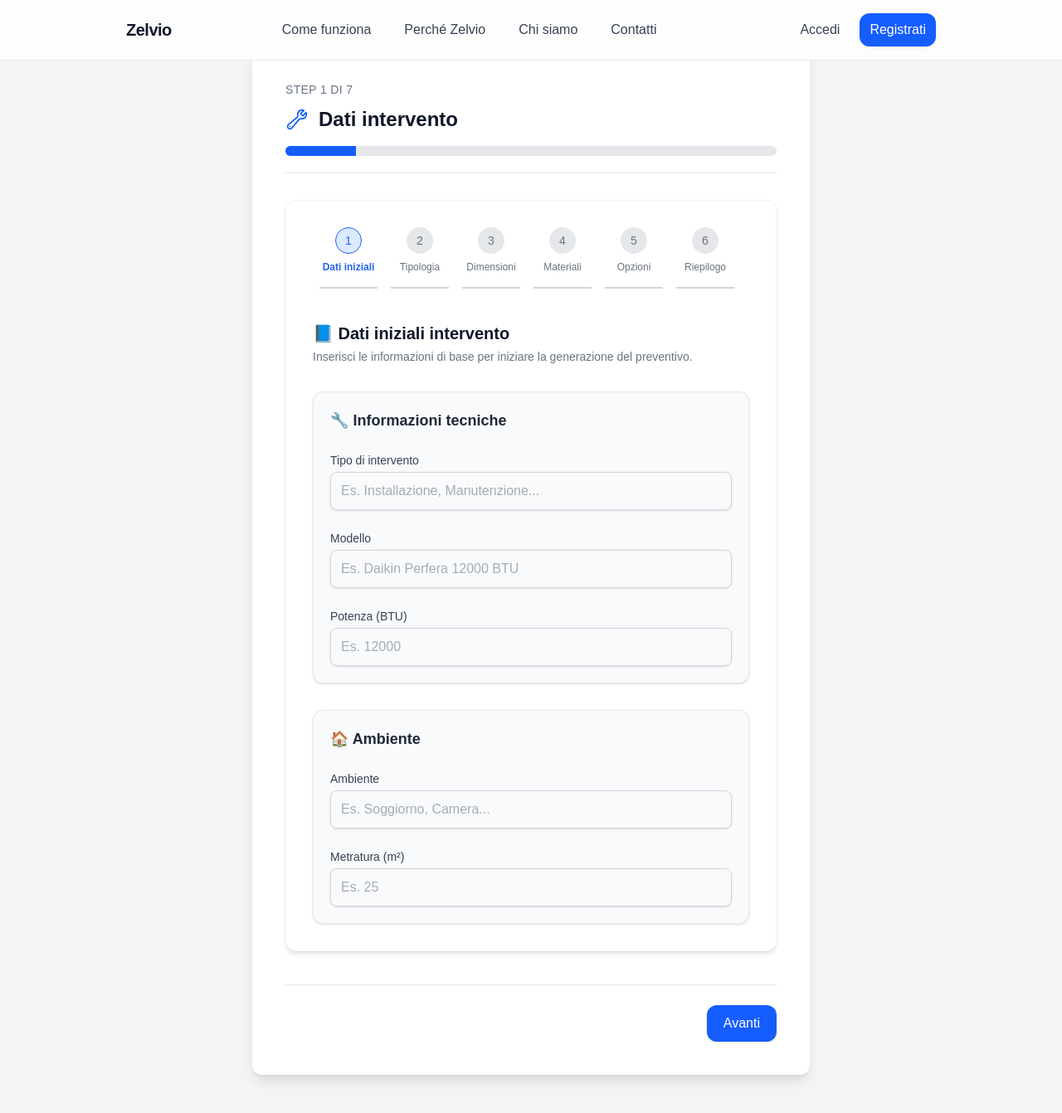
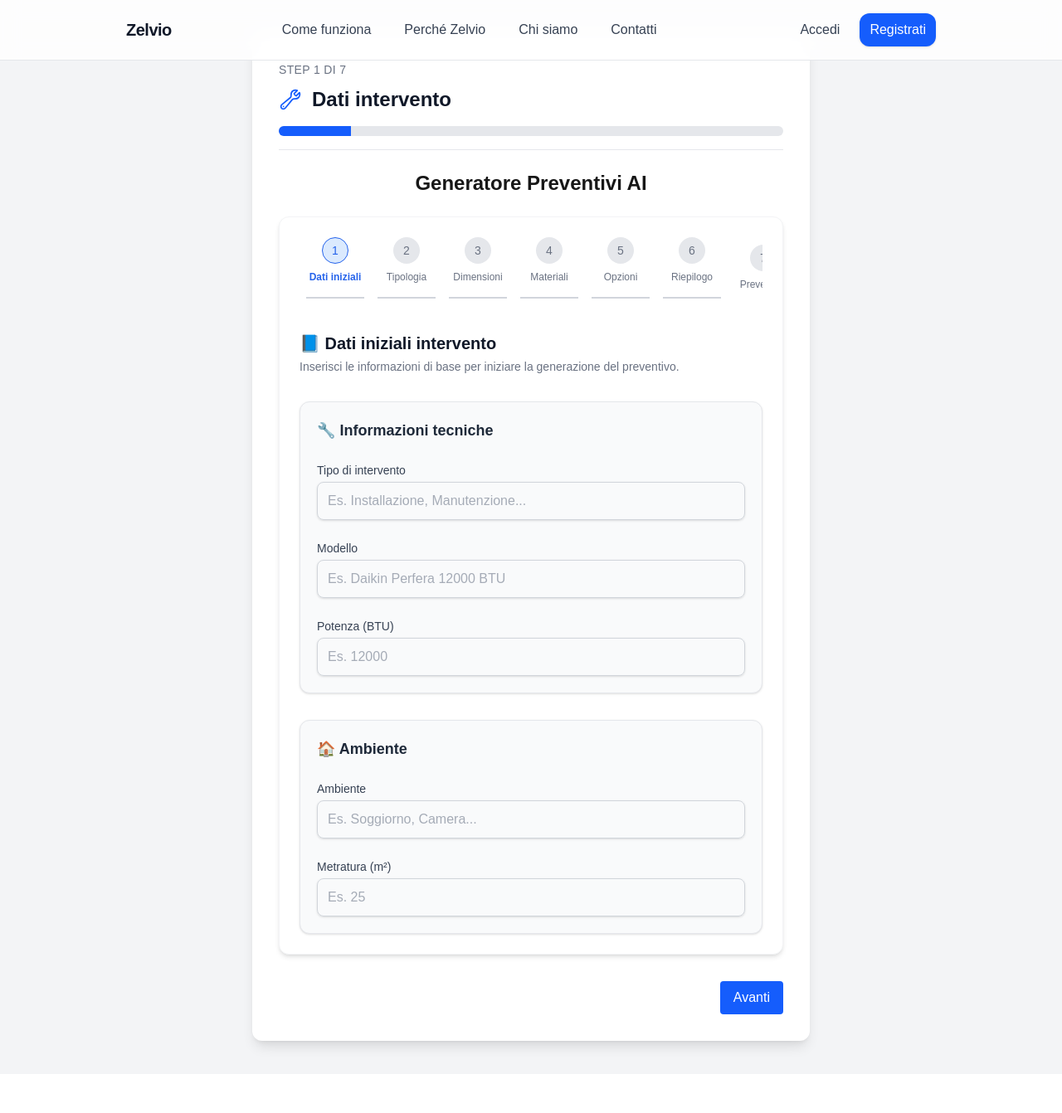
Before and after one commit to microbuilder84/zelvio, a Next.js app: page /wizard in a window 1280 px wide. Shown: the top 1342 px of the page at 83% size. After the commit the page ends 1295 px from the top, so only its background shows below. Built offline with nearby package versions, Linux system fonts and the light colour scheme.

Commit message:
Fix sezione Perche Zelvio desktop

```diff
--- a/app/(landing)/components/PercheZelvio.tsx
+++ b/app/(landing)/components/PercheZelvio.tsx
@@ -1,13 +1,13 @@
 export default function PercheZelvio() {
     return (
         <section id="perche-zelvio" className="py-28 bg-gray-50">
-            <div className="max-w-5xl mx-auto px-6 text-center">
+            <div className="max-w-3xl mx-auto px-6 text-center md:text-left">
 
-                <h2 className="text-3xl md:text-4xl font-bold text-gray-900">
+                <h2 className="text-3xl md:text-4xl font-bold text-gray-900 text-center">
                     Perché scegliere Zelvio
                 </h2>
 
-                <p className="mt-4 text-gray-600 max-w-2xl mx-auto leading-relaxed">
+                <p className="mt-4 text-gray-600 max-w-2xl mx-auto leading-relaxed text-center md:text-left">
                     Uno strumento progettato per migliorare la tua efficienza e la qualità dei tuoi preventivi.
                 </p>
 
--- a/app/components/ui/Stepper.tsx
+++ b/app/components/ui/Stepper.tsx
@@ -13,7 +13,10 @@ export default function Stepper({ steps, currentStep }: StepperProps) {
                 const isActive = stepNumber === currentStep;
 
                 return (
-                    <div key={index} className="min-w-[70px] flex flex-col items-center flex-shrink-0">
+                    <div
+                        key={index}
+                        className="min-w-[70px] flex flex-col items-center flex-shrink-0"
+                    >
                         {/* Cerchio */}
                         <div
                             className={`
@@ -33,7 +36,7 @@ export default function Stepper({ steps, currentStep }: StepperProps) {
                         {/* Label */}
                         <span
                             className={`
-                  mt-2 text-xs text-center
+                                mt-2 text-[11px] md:text-xs text-center whitespace-nowrap
                                 ${isActive
                                     ? "text-[var(--color-primary)] font-semibold"
                                     : "text-gray-500"
--- a/app/wizard/page.tsx
+++ b/app/wizard/page.tsx
@@ -9,7 +9,7 @@ import Step5 from "../components/Step5";
 import Step6 from "../components/Step6";
 import Step7 from "../components/Step7";
 
-// HEROICONS
+// ⭐ HEROICONS
 import {
   WrenchIcon,
   HomeIcon,
@@ -36,23 +36,34 @@ export default function WizardPage() {
   const current = steps.find((s) => s.id === currentStep);
 
   const [formData, setFormData] = useState({
+    // STEP 1
     intervento: "",
     modello: "",
     potenza: "",
     ambiente: "",
     metratura: "",
+
+    // STEP 2
     distanza: "",
     altezza: "",
     posizioneEsterna: "",
     tipoMuro: "",
+
+    // STEP 3
     extra: [],
+
+    // STEP 4
     costoMateriali: "",
     costoManodopera: "",
     costoExtra: "",
     sconti: "",
+
+    // STEP 5
     noteTecniche: "",
     richiesteCliente: "",
     urgenza: "",
+
+    // STEP 6
     azienda: "",
     tecnico: "",
     telefono: "",
@@ -60,7 +71,7 @@ export default function WizardPage() {
     piva: "",
   });
 
-  // AUTOSAVE — LOAD
+  // ⭐ AUTOSALVATAGGIO — CARICAMENTO INIZIALE
   useEffect(() => {
     const saved = localStorage.getItem("wizard_data");
     if (saved) {
@@ -70,7 +81,7 @@ export default function WizardPage() {
     }
   }, []);
 
-  // AUTOSAVE — SAVE
+  // ⭐ AUTOSALVATAGGIO — SALVATAGGIO AUTOMATICO
   const updateField = (field: string, value: any) => {
     setFormData((prev) => {
       const updated = { ...prev, [field]: value };
@@ -79,76 +90,90 @@ export default function WizardPage() {
     });
   };
 
-  // VALIDAZIONI
+  // ⭐ VALIDAZIONI INTELLIGENTI
   const [errors, setErrors] = useState<{ [key: string]: string }>({});
 
   const validateStep = (step: number) => {
     const newErrors: { [key: string]: string } = {};
 
-    // STEP 1
+    // ⭐ STEP 1 — Dati intervento
     if (step === 1) {
       if (!formData.intervento)
         newErrors.intervento = "Seleziona il tipo di intervento.";
+
       if (!formData.modello)
         newErrors.modello = "Inserisci il modello del climatizzatore.";
+
       if (!formData.potenza)
         newErrors.potenza = "Inserisci la potenza.";
       else if (Number(formData.potenza) <= 0)
         newErrors.potenza = "La potenza deve essere maggiore di 0.";
+
       if (!formData.ambiente)
         newErrors.ambiente = "Seleziona l'ambiente.";
+
       if (!formData.metratura)
         newErrors.metratura = "Inserisci la metratura.";
       else if (Number(formData.metratura) <= 0)
         newErrors.metratura = "La metratura deve essere maggiore di 0.";
     }
 
-    // STEP 2
+    // ⭐ STEP 2 — Installazione
     if (step === 2) {
       if (!formData.distanza)
         newErrors.distanza = "Inserisci la distanza.";
       else if (Number(formData.distanza) <= 0)
         newErrors.distanza = "La distanza deve essere maggiore di 0.";
+
       if (!formData.altezza)
         newErrors.altezza = "Inserisci l'altezza.";
       else if (Number(formData.altezza) <= 0)
         newErrors.altezza = "L'altezza deve essere maggiore di 0.";
+
       if (!formData.posizioneEsterna)
         newErrors.posizioneEsterna = "Seleziona la posizione esterna.";
+
       if (!formData.tipoMuro)
         newErrors.tipoMuro = "Seleziona il tipo di muro.";
     }
 
-    // STEP 4
+    // ⭐ STEP 4 — Costi
     if (step === 4) {
       if (formData.costoMateriali === "")
         newErrors.costoMateriali = "Inserisci il costo materiali.";
       else if (Number(formData.costoMateriali) < 0)
         newErrors.costoMateriali = "Il valore non può essere negativo.";
+
       if (formData.costoManodopera === "")
         newErrors.costoManodopera = "Inserisci il costo manodopera.";
       else if (Number(formData.costoManodopera) < 0)
         newErrors.costoManodopera = "Il valore non può essere negativo.";
+
       if (formData.costoExtra !== "" && Number(formData.costoExtra) < 0)
         newErrors.costoExtra = "Il valore non può essere negativo.";
+
       if (formData.sconti !== "" && Number(formData.sconti) < 0)
         newErrors.sconti = "Il valore non può essere negativo.";
     }
 
-    // STEP 6
+    // ⭐ STEP 6 — Dati aziendali
     if (step === 6) {
       if (!formData.azienda)
         newErrors.azienda = "Inserisci il nome dell'azienda.";
+
       if (!formData.tecnico)
         newErrors.tecnico = "Inserisci il nome del tecnico responsabile.";
+
       if (!formData.telefono)
         newErrors.telefono = "Inserisci un numero di telefono.";
       else if (!/^[0-9+\s]+$/.test(formData.telefono))
         newErrors.telefono = "Formato telefono non valido.";
+
       if (!formData.email)
         newErrors.email = "Inserisci un indirizzo email.";
       else if (!/\S+@\S+\.\S+/.test(formData.email))
         newErrors.email = "Formato email non valido.";
+
       if (!formData.piva)
         newErrors.piva = "Inserisci la Partita IVA.";
       else if (!/^\d{11}$/.test(formData.piva.replace(/\s|-/g, "")))
@@ -159,13 +184,17 @@ export default function WizardPage() {
     return Object.keys(newErrors).length === 0;
   };
 
-  // VALIDAZIONE LIVE
+  // ⭐ VALIDAZIONE LIVE (onBlur)
   const validateField = (field: string, value: string) => {
     const newErrors = { ...errors };
+
+    // Rimuove errore se il campo è valido
     const clearError = () => {
       delete newErrors[field];
       setErrors(newErrors);
     };
+
+    // Aggiunge errore
     const setError = (msg: string) => {
       newErrors[field] = msg;
       setErrors(newErrors);
@@ -178,7 +207,7 @@ export default function WizardPage() {
       case "altezza":
       case "costoMateriali":
       case "costoManodopera":
-        if (!value) return;
+        if (!value) return; // non disturbiamo se vuoto
         if (Number(value) <= 0) return setError("Il valore deve essere maggiore di 0.");
         return clearError();
 
@@ -206,7 +235,7 @@ export default function WizardPage() {
     }
   };
 
-  // NAVIGAZIONE
+  // ⭐ BLOCCO AVANZAMENTO
   const nextStep = () => {
     if (!validateStep(currentStep)) return;
     if (currentStep < 7) setCurrentStep(currentStep + 1);
@@ -224,18 +253,23 @@ export default function WizardPage() {
         potenza: formData.potenza,
         tipologiaAmbiente: formData.ambiente,
         metratura: formData.metratura,
+
         distanza: formData.distanza,
         altezza: formData.altezza,
         posizioneEsterna: formData.posizioneEsterna,
         tipoMuro: formData.tipoMuro,
+
         lavoriExtra: formData.extra,
+
         costoMateriali: formData.costoMateriali,
         costoManodopera: formData.costoManodopera,
         costoExtra: formData.costoExtra,
         sconti: formData.sconti,
+
         noteTecniche: formData.noteTecniche,
         richiesteCliente: formData.richiesteCliente,
         urgenza: formData.urgenza,
+
         azienda: formData.azienda,
         tecnico: formData.tecnico,
         telefono: formData.telefono,
@@ -250,7 +284,9 @@ export default function WizardPage() {
       });
 
       const data = await res.json();
+
       localStorage.setItem("preventivo_output", data.output);
+
       window.location.href = "/preventivo";
     } catch (err) {
       console.error("Errore durante la generazione:", err);
@@ -258,15 +294,16 @@ export default function WizardPage() {
   };
 
   return (
-    <div className="min-h-screen bg-gray-100 flex justify-center px-6 py-14">
-      <div className="bg-white shadow-lg rounded-xl p-6 md:p-10 w-full max-w-2xl">
+    <div className="min-h-screen bg-gray-100 flex justify-center py-10">
+      <div className="bg-white shadow-lg rounded-xl p-8 w-full max-w-2xl">
 
-        {/* HEADER STEP */}
-        <div className="mb-8 pb-5 border-b border-gray-200">
+        {/* ⭐ HEADER DELLO STEP — VERSIONE PREMIUM */}
+        <div className="mb-6 pb-4 border-b border-gray-200">
           <span className="text-sm text-gray-500 uppercase tracking-wide">
             Step {currentStep} di {steps.length}
           </span>
 
+          {/* ⭐ TITOLO + ICONA */}
           <div className="flex items-center gap-3 mt-2">
             {current?.icon && (
               <current.icon className="h-7 w-7 text-blue-600" />
@@ -276,6 +313,7 @@ export default function WizardPage() {
             </h2>
           </div>
 
+          {/* ⭐ BARRA DI AVANZAMENTO PREMIUM */}
           <div className="w-full h-3 bg-gray-200 rounded-full mt-4 overflow-hidden">
             <div
               className="h-full bg-blue-600 transition-all duration-500"
@@ -284,8 +322,12 @@ export default function WizardPage() {
           </div>
         </div>
 
-        {/* STEP WRAPPER */}
-        <div className="relative bg-white rounded-xl p-6 md:p-8 shadow-md border border-gray-100">
+        <h1 className="text-2xl font-bold mb-6 text-center">
+          Generatore Preventivi AI
+        </h1>
+
+        {/* ⭐ STEP WRAPPER CON CARD PREMIUM */}
+        <div className="relative min-h-[400px] bg-white rounded-xl p-6 shadow-md border border-gray-100">
           <div key={currentStep} className="fade">
             {currentStep === 1 && (
               <Step1 formData={formData} updateField={updateField} errors={errors} validateField={validateField} />
@@ -312,11 +354,11 @@ export default function WizardPage() {
         </div>
 
         {/* NAVIGATION BUTTONS */}
-        <div className="flex justify-between mt-10 pt-6 border-t border-gray-200">
+        <div className="flex justify-between mt-8">
           {currentStep > 1 ? (
             <button
               onClick={prevStep}
-              className="px-4 py-2 rounded-lg bg-gray-200 hover:bg-gray-300 text-gray-800 font-medium"
+              className="px-4 py-2 bg-gray-300 rounded hover:bg-gray-400"
             >
               Indietro
             </button>
@@ -327,7 +369,7 @@ export default function WizardPage() {
           {currentStep < 7 ? (
             <button
               onClick={nextStep}
-              className="px-5 py-2.5 rounded-lg bg-blue-600 hover:bg-blue-700 text-white font-medium shadow-sm"
+              className="px-4 py-2 bg-blue-600 text-white rounded hover:bg-blue-700"
             >
               Avanti
             </button>
```
Lines whose indentation alone changed are shown as unchanged.
